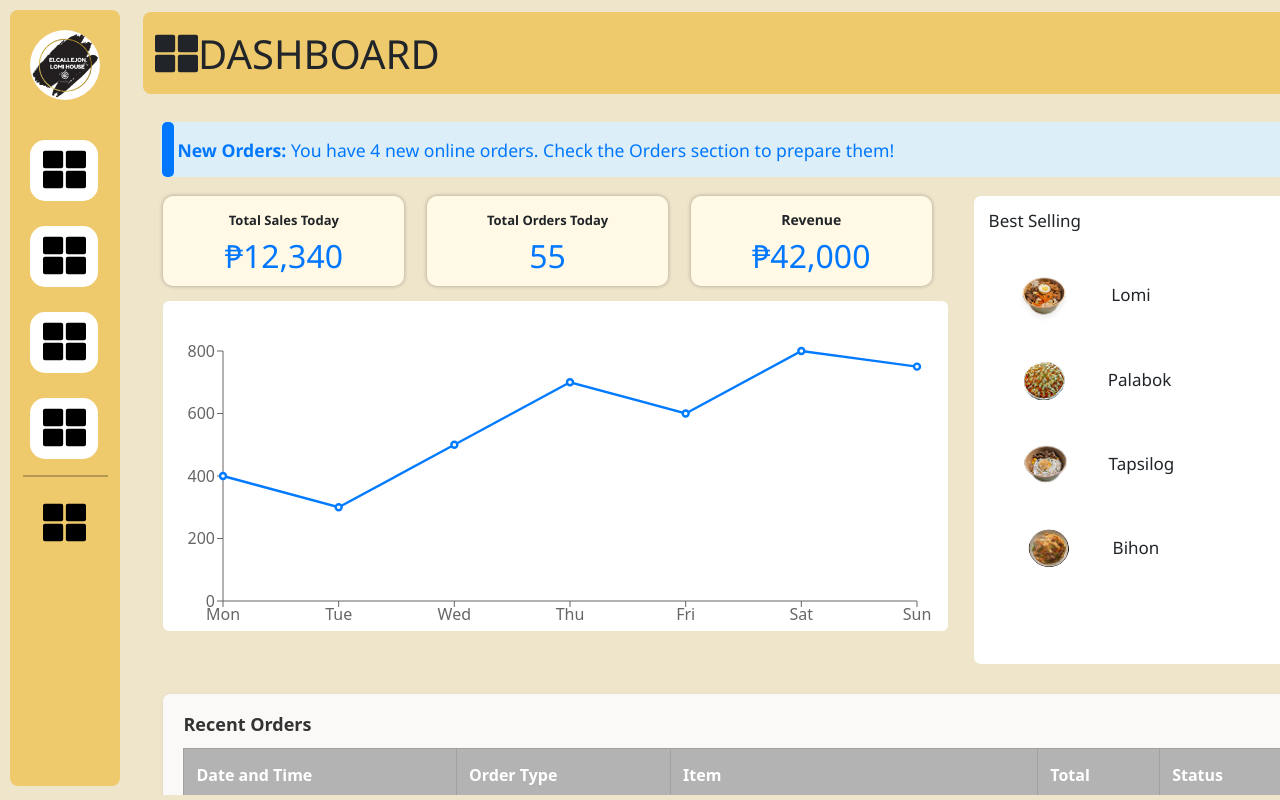
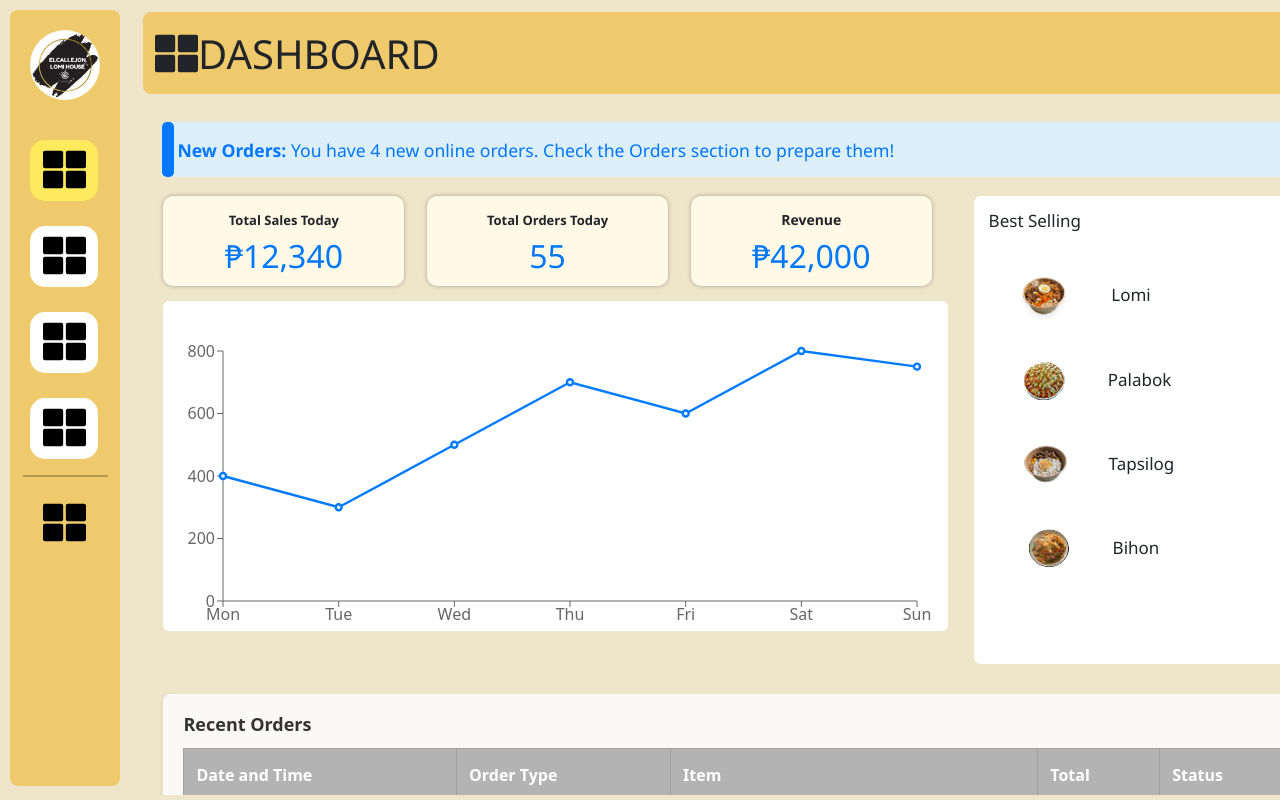
Before and after one commit to MRV-dev/IT-322-Final-Project, a React (Vite) app in the folder El-Callejon/: page /Admin-Dashboard in a window 1280 px wide. Built offline with nearby package versions, Linux system fonts and the light colour scheme.

Commit message:
dashboard/onlineorders/settings/customerorder

```diff
--- a/El-Callejon/pages/Admin/Dashboard.jsx
+++ b/El-Callejon/pages/Admin/Dashboard.jsx
@@ -43,17 +43,17 @@ function Dashboard() {
           <ul className='List'>
             <li className='navigations'>
               <Link to="/Admin-Dashboard"
-              className={`nav ${pathname === '/Admin-LoginDashboard' ? 'dashboard-active' : ''}`}>
+              className={`nav ${pathname === '/Admin-Dashboard' ? 'dashboard-active' : ''}`}>
                 <FaThLarge className='nav-icons'/></Link> </li>
 
             <li className='navigations'>
               <Link to="/Admin-Reports"
-              className={`nav ${pathname === '/Admin-LoginReports' ? 'reports-active' : ''}`}>
+              className={`nav ${pathname === '/Admin-Reports' ? 'reports-active' : ''}`}>
                 <FaThLarge className='nav-icons' /></Link> </li>
 
             <li className='navigations'>
               <Link to="/Admin-OnlineOrders"
-              className={`nav ${pathname === '/OnlineOrders' ? 'online-orders-active' : ''}`}>
+              className={`nav ${pathname === '/Admin-OnlineOrders' ? 'online-orders-active' : ''}`}>
                 <FaThLarge className='nav-icons'/></Link> </li>
 
             <li className='navigations'>
```
